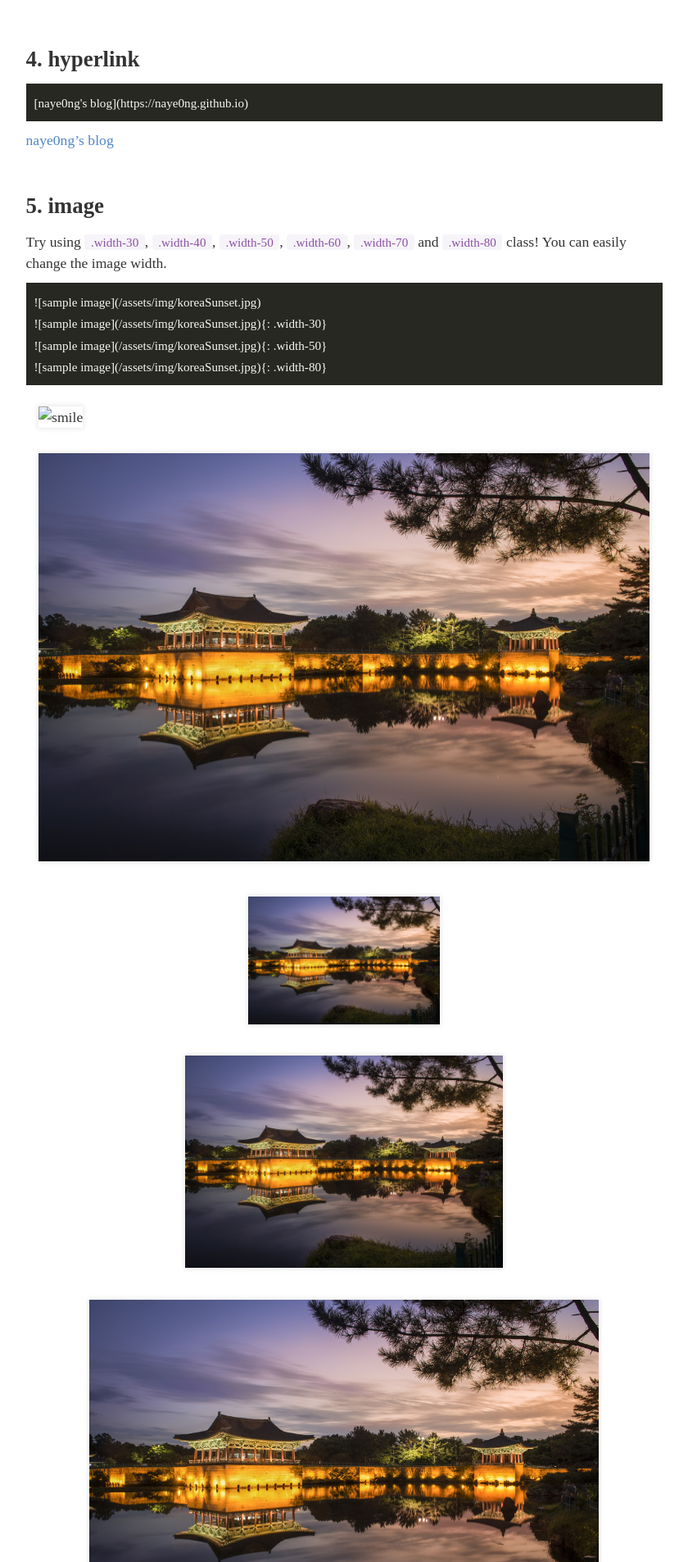
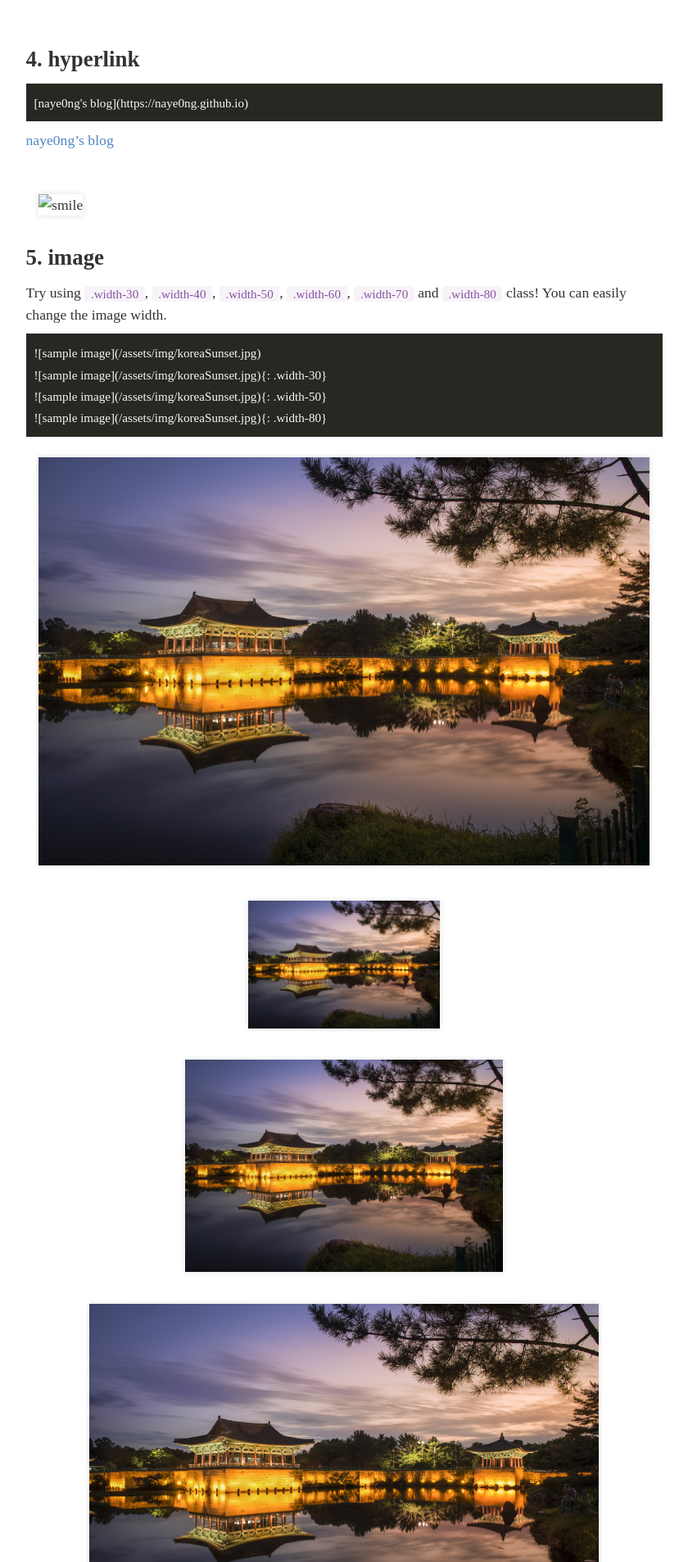
Before and after one commit to PEBpung/PEBpung.github.io, a Jekyll site: the page built from _posts/2019-06-08-markdown-and-html.md, in a window 1280 px wide. Shown: the part 2013-3919 px from the top of the page at 82% size, without its empty margins (220-1060 px from the left). Built offline with Jekyll 4.4.1, drawn with Linux system fonts in a browser that asks for light colours; nearby versions of some CDN libraries; some web fonts are replaced; comment, search, counter and statistics services are not loaded.

Commit message:
Fix image

```diff
--- a/_posts/2019-06-08-markdown-and-html.md
+++ b/_posts/2019-06-08-markdown-and-html.md
@@ -85,6 +85,9 @@ you can easy to change style in `_utility.html` and a sample of the formatting f
 
 <br>
 
+![smile](/assets/smile.png)
+
+
 <h2>5. image</h2>
 Try using `.width-30`, `.width-40`, `.width-50`, `.width-60`, `.width-70` and `.width-80` class! You can easily change the image width.
 
@@ -95,7 +98,6 @@ Try using `.width-30`, `.width-40`, `.width-50`, `.width-60`, `.width-70` and `.
 ![sample image]({{ site.baseurl }}/assets/img/koreaSunset.jpg){: .width-80}
 {% endhighlight %}
 
-![smile](/assets/smile.png)
 ![sample image]({{ site.baseurl }}/assets/img/koreaSunset.jpg)
 <p></p>
 ![sample image]({{ site.baseurl }}/assets/img/koreaSunset.jpg){: .width-30}
```
